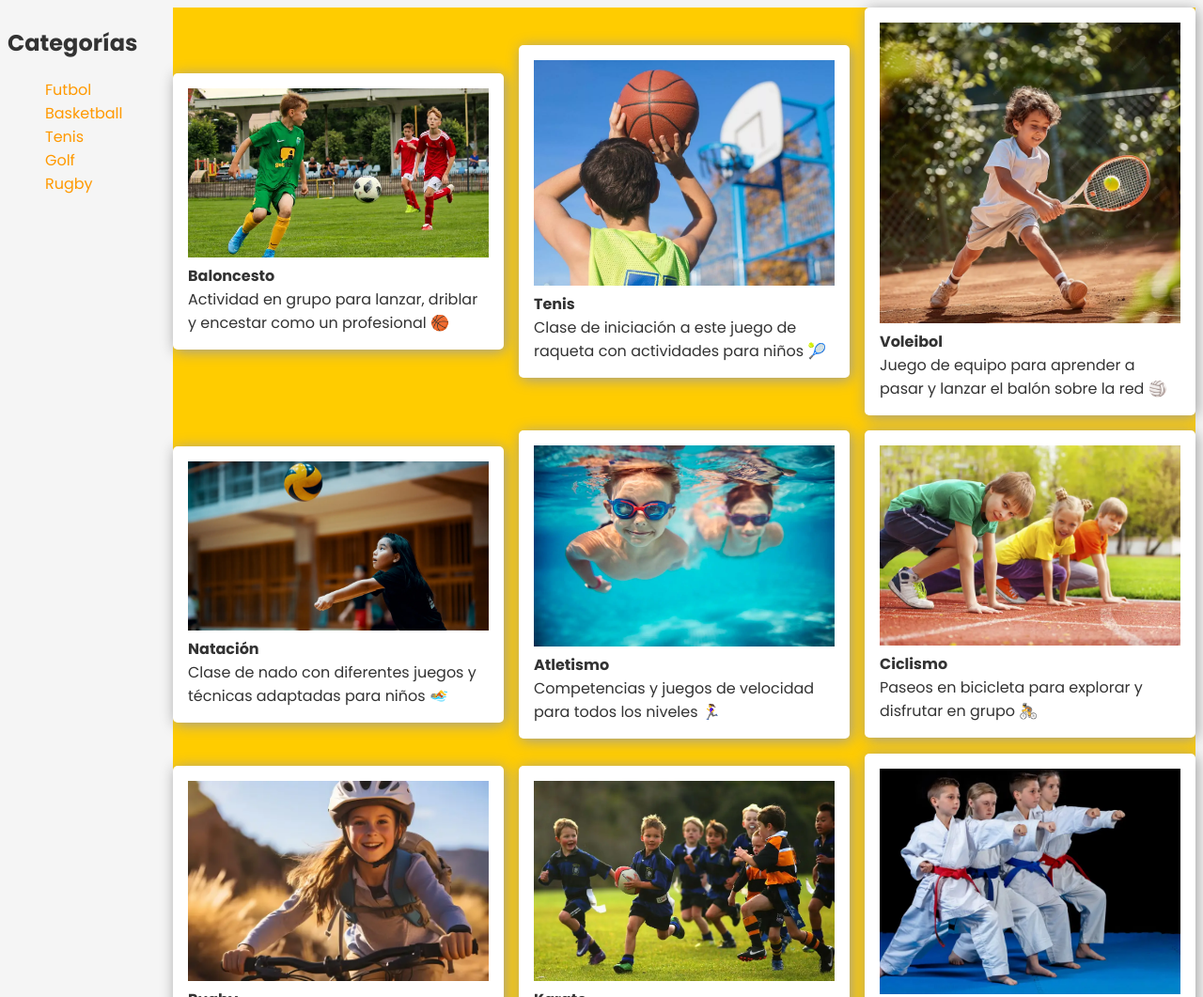
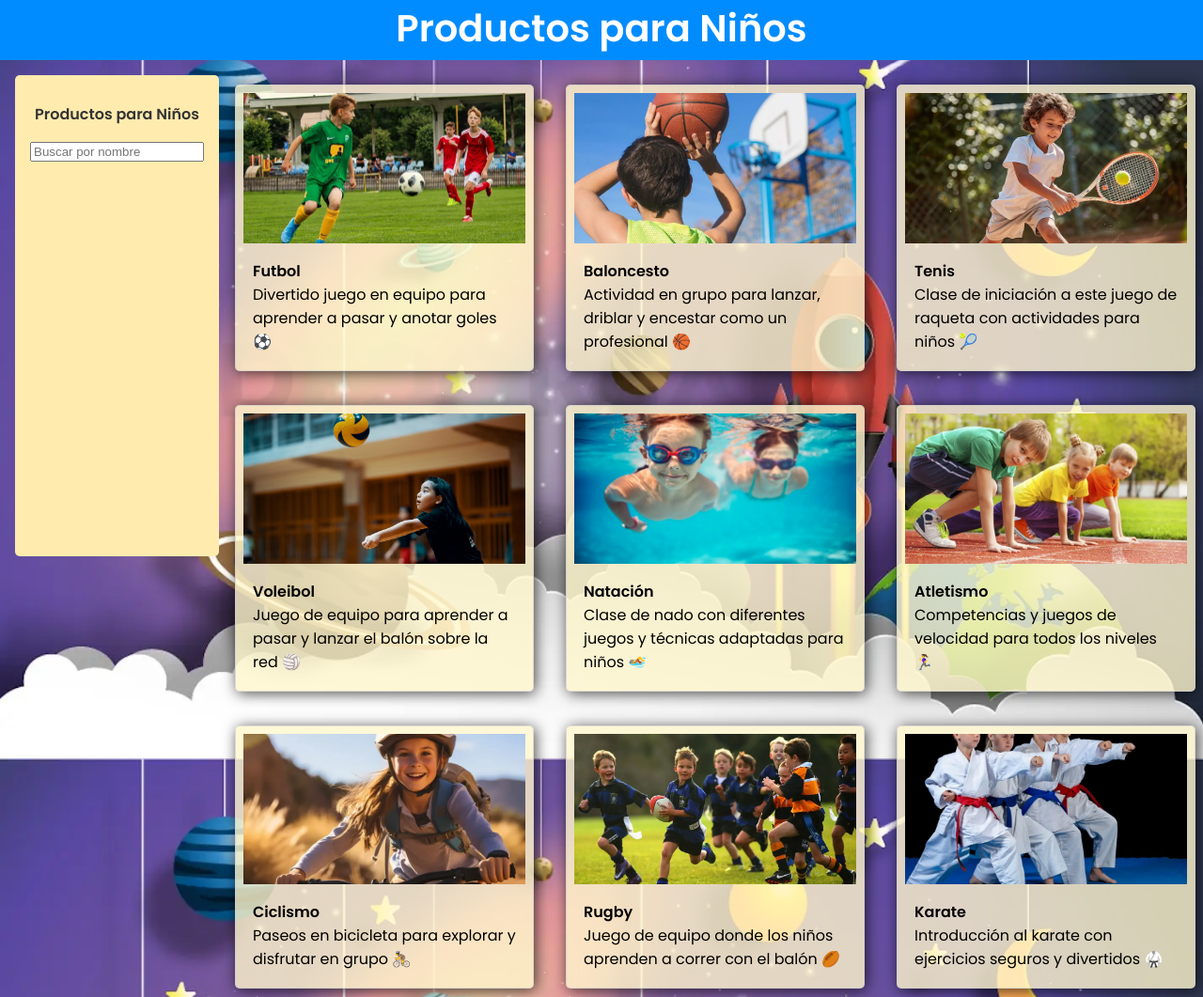
Before and after one commit to pyro-nicolini/shop_css_M2.2, a plain HTML site: page index.html in a window 1280 px wide. Shown: the top 1061 px of the page at 94% size. Drawn offline with Linux system fonts and the light colour scheme.

Commit message:
align items

```diff
--- a/assets/css/styles.css
+++ b/assets/css/styles.css
@@ -1,37 +1,58 @@
+
+body {
+    top: 0;
+    left: 0;
+    padding-top: 5rem;
+    font-family: 'Poppins', sans-serif;
+    font-size: var(--font-size-medium);
+    background-color: var(--background-color-primary);
+    color: var(--text-color-primary);
+    background-image: url('/assets/img/fondo.webp');
+    background-size: cover;
+    background-attachment: fixed;
+    width: 100%;
+    height: 100%; /* Asegura que el body ocupe todo el alto */
+    margin: 0; /* Elimina los márgenes predeterminados */
+}
 :root {
     /* Tamaños de letra */
     --font-size-small: 12px;
     --font-size-medium: 16px;
     --font-size-large: 24px;
-    --font-size-title: 32px;
+    --font-size-title: 40px;
 
     /* Colores de fondo */
-    --background-color-primary: #f5f5f5;
-    --background-color-secondary: #e0e0e0;
-    --background-color-accent: #ffcc00;
+    --background-color-primary: #ffebae;
+    --background-color-secondary: #e0e0e075;
+    --background-color-accent: #008cff;
     --background-color-dark: #333333;
     --background-color-light: #ffffff;
 
     /* Colores de texto */
     --text-color-primary: #333333;
     --text-color-secondary: #666666;
-    --text-color-accent: #ff9900;
+    --text-color-accent: #ffffff;
     --text-color-light: #ffffff;
     --text-color-dark: #000000;
 }
 
-  /* Ejemplo de uso */
-  body {
+main {
     display: flex;
-    font-family: 'Poppins', sans-serif;
-    font-size: var(--font-size-medium);
-    background-color: var(--background-color-primary);
-    color: var(--text-color-primary);
+    width: 100%;
+    height: 100%; /* Asegura que el main ocupe todo el alto disponible */
 }
 
 h1 {
+    margin: 0;
+    text-align: center;
+    justify-content: center;
     font-size: var(--font-size-title);
     color: var(--text-color-accent);
+}
+
+h2 {
+    font-size: var(--font-size-medium);
+    color: var(--text-color-primary);
 }
 
 li {
@@ -48,45 +69,84 @@
     color: var(--text-color-secondary);
 }
 
+header {
+    position: fixed; /* Fija el header en la parte superior */
+    top: 0;
+    left: 0; /* Asegura que se quede alineado al lado izquierdo */
+    height: 4rem;
+    width: 100%;
+    background-color: var(--background-color-accent);
+    z-index: 1000; /* Asegura que el header quede por encima de otros elementos */
+}
+
 aside {
-    flex-basis: 15rem;
-    height: 100vh;
+    position: fixed;
+    justify-content: center;
+    margin: 0 1rem; /* El 20% del ancho de la pantalla */
+    height: 30rem; /* Ocupa toda la altura de la pantalla */
+    background-color: var(--background-color-primary);
+    color: var(--text-color-light);
+    text-align: center;
+    border-radius: 5px;
+    padding: 1rem;
 }
 
 .shop {
-    flex: 1;
-    width: 100%;
+    margin-left: 15rem;
+    width: 100rem;
+    padding: 0 auto; /* Asegura que el aside ocupe todo el ancho disponible */
 }
 
-
-  img {
-    max-width: 100%;
-    height: auto;
-  }
-
+/* Estilo para el contenedor de los productos */
 #listaProducto {
+    height: calc(max-content-height);
     align-items: center;
-    background-color: #ffcc00;
+    justify-content: space-evenly;
     display: grid;
-    margin: auto;
-    justify-content: space-evenly;
-    grid-template-columns: auto auto auto;
+    grid-template-columns: repeat(auto-fit, minmax(20rem, auto)); /* 3 columnas de igual tamaño */
     gap: 1rem; /* Espacio entre elementos */
 }
 
+/* Estilo para las tarjetas (items) */
 .item {
-    background-color: #ffffff;
-    box-shadow: 2px 2px 15px rgb(158, 158, 158);
-    width: 20rem;
-    padding: 1rem;
+    box-shadow: 2px 2px 15px rgb(0, 0, 0, 0.7);
+    width: 10rem;
+    height: auto;
+    padding: 0.5rem;
     border-radius: 5px;
+    overflow: hidden; /* Evita que el contenido se salga */
 }
 
 .pic {
+    width: 100%;
+    max-height: 10rem;
+    object-fit: cover;
+    transition: transform 1s ease;
+}
 
+.pic:hover {
+    transition: transform 1s ease;
+}
+
+.item:hover {
+    transition: transform 0.5s ease;
+    transform: scale(1.05); /* Agrandar ligeramente la imagen */
+}
+
+.item {
+    transition: transform 1s ease;
+    width: 300px;
+    margin: 10px;
+    border: 1px solid #ccccccaf;
+    background-color: #fff7cdcc;
+}
+
+.text {
+    color: #000000;
+    padding: 10px;
 }
 
 .name {
     display: block;
-    font-weight: 700;
+    font-weight: bold;
 }
--- a/assets/js/scripts.js
+++ b/assets/js/scripts.js
@@ -2,13 +2,14 @@
 const imageCount = 14; // Número total de imágenes en la carpeta
 const listaProducto = document.getElementById("listaProducto");
 
-// Función para crear un chat en la lista
-function crearProductos(imgSrc, actividad, descricion) {
+// Función para crear un producto (tarjeta) en la lista
+function crearProductos(imgSrc, actividad, descripcion) {
     const cardProduct = document.createElement("div");
     cardProduct.classList.add("item");
 
+    // Usar una etiqueta img con src en vez de div con background-image
     const img = document.createElement("img");
-  img.src = imgSrc;
+    img.src = imgSrc; // Aquí agregamos el src de la imagen
     img.classList.add("pic");
 
     const descProduct = document.createElement("div");
@@ -19,7 +20,7 @@ function crearProductos(imgSrc, actividad, descricion) {
     actividadesSpan.classList.add("name");
 
     const descripSpan = document.createElement("span");
-  descripSpan.textContent = descricion;
+    descripSpan.textContent = descripcion;
 
     cardProduct.appendChild(img);
     cardProduct.appendChild(descProduct);
@@ -30,22 +31,9 @@ function crearProductos(imgSrc, actividad, descricion) {
 }
 
 const actividades = [
-    "Futbol",
-    "Baloncesto",
-    "Tenis",
-    "Voleibol",
-    "Natación",
-    "Atletismo",
-    "Ciclismo",
-    "Rugby",
-    "Karate",
-    "Golf",
-    "Esqui",
-    "Surf",
-    "Escalada",
-    "Gimnasia",
-    "Kayak",
-    "PumpTrack"
+    "Futbol", "Baloncesto", "Tenis", "Voleibol", "Natación", "Atletismo",
+    "Ciclismo", "Rugby", "Karate", "Golf", "Esqui", "Surf", "Escalada",
+    "Gimnasia", "Kayak", "PumpTrack"
 ];
 
 const descripcion = [
@@ -67,12 +55,24 @@ const actividades = [
     "Diversión en circuito de bombeo con seguridad para niños 🚴‍♂️"
 ];
 
+// Inyectar productos en el contenedor
+for (let i = 1; i <= imageCount; i++) {
+    const imgSrc = `assets/img/${i}.webp`; // Ruta de la imagen normal
+    console.log(`Ruta de imagen: ${imgSrc}`); // Para depurar
 
-// Inyectar elementos en el sidebar
-for (let i = 1; i < imageCount; i++) {
-  const imgSrc = `assets/img/${i}.webp`;
-  const actividad = actividades[i];
-  const descricion = descripcion[i];
-  const productos = crearProductos(imgSrc, actividad, descricion);
+    const actividad = actividades[i - 1]; // Ajustar el índice para el array
+    const descripcionTexto = descripcion[i - 1]; // Ajustar el índice para el array
+
+    const productos = crearProductos(imgSrc, actividad, descripcionTexto);
     listaProducto.appendChild(productos);
 }
+
+// Cambiar la imagen al hacer hover sobre la imagen
+document.querySelectorAll('.pic').forEach((pic, i) => {
+    pic.addEventListener('mouseover', () => {
+        pic.src = `assets/img/${i + 1}a.webp`; // Cambia la imagen a la versión "a"
+    });
+    pic.addEventListener('mouseout', () => {
+        pic.src = `assets/img/${i + 1}.webp`; // Restaura la imagen original
+    });
+});
--- a/index.html
+++ b/index.html
@@ -1,28 +1,27 @@
 <!DOCTYPE html>
-<html lang="en">
+<html lang="es">
 <head>
     <meta charset="UTF-8">
     <meta name="viewport" content="width=device-width, initial-scale=1.0">
-    <title>Deporte Landia</title>
+    <title>Productos para Niños</title>
+    <link href="https://fonts.googleapis.com/css2?family=Poppins:wght@300;400;600&display=swap" rel="stylesheet">
     <link rel="stylesheet" href="assets/css/styles.css">
-    <link href="https://fonts.googleapis.com/css2?family=Poppins:wght@400;500;600;700&display=swap" rel="stylesheet">
 </head>
 <body>
-    <aside>
-        <h2>Categorías</h2>
-        <ul>
-            <li><a href="#">Futbol</a></li>
-            <li><a href="#">Basketball</a></li>
-            <li><a href="#">Tenis</a></li>
-            <li><a href="#">Golf</a></li>
-            <li><a href="#">Rugby</a></li>
-        </ul>
-    </aside>
-    <section class="shop">
-        <div id="listaProducto">
+    <header>
+        <h1>Productos para Niños</h1>
+    </header>
+    <main>
+        <aside>
+            <h2>Productos para Niños</h2>
+            <input type="text" id="busqueda" placeholder="Buscar por nombre">
+        </aside>
+        <div class="shop">
+            <div id="listaProducto"></div> <!-- Aquí se inyectarán las tarjetas de productos -->
         </div>
-    </section>
+    </main>
+
+    <script src="assets/js/scripts.js"></script>
 
 </body>
-<script src="assets/js/scripts.js"></script>
 </html>
```
Also changed, not shown: assets/img/fondo.webp (added). Lines whose indentation alone changed are shown as unchanged.
